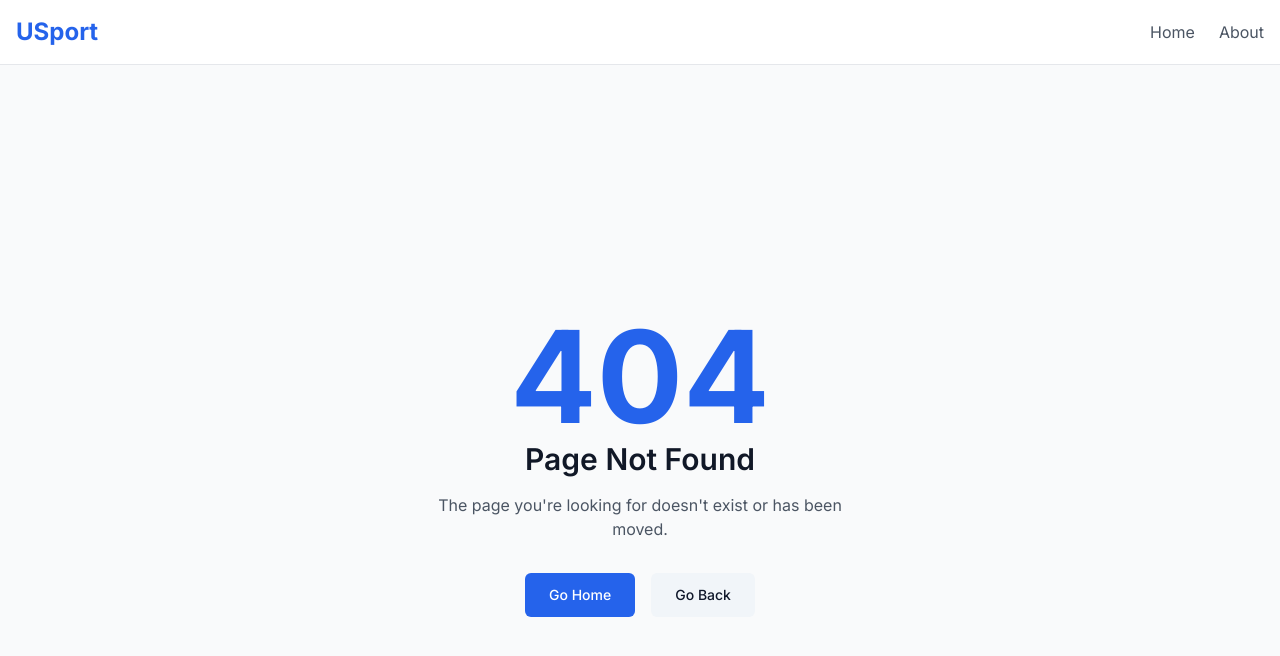
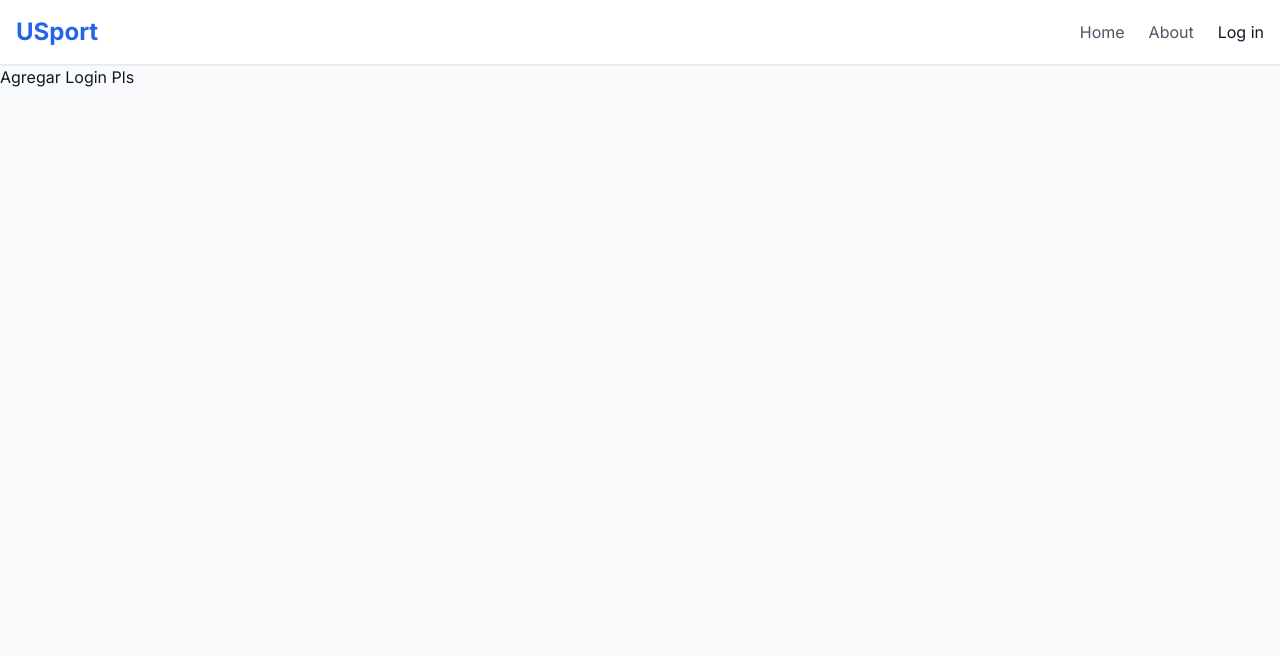
Before and after one commit to JaredMijailRE/IngesoftI, a Vue app in the folder Proyecto/: page /logIn in a window 1280 px wide. Before the commit this address had no page. Shown: the top 656 px of the page. Built offline with nearby package versions, Linux system fonts and the light colour scheme.

Commit message:
nuevo boton >:D (login)

```diff
--- a/Proyecto/src/App.vue
+++ b/Proyecto/src/App.vue
@@ -26,6 +26,12 @@ import HelloWorld from './components/HelloWorld.vue'
               active-class="text-primary-600 font-medium"
             >
               About
+            </router-link>
+            <router-link
+              to="/logIn"
+            > <button>
+              Log in
+            </button>
             </router-link>
           </div>
         </div>
--- a/Proyecto/src/router/index.js
+++ b/Proyecto/src/router/index.js
@@ -15,6 +15,14 @@ const routes = [
     component: () => import('@/views/About.vue'),
     meta: {
       title: 'About'
+    }
+  },
+  {
+    path: '/logIn',
+    name: 'LogIn',
+    component: () => import('@/views/LogIn.vue'),
+    meta: {
+      title: 'Log In'
     }
   },
   {
--- /dev/null
+++ b/Proyecto/src/views/LogIn.vue
@@ -0,0 +1,3 @@
+<template>
+    <p>Agregar Login Pls</p>
+</template>
```
Also changed, not shown: 1 other file (tests, documents, lock files or other folders).
